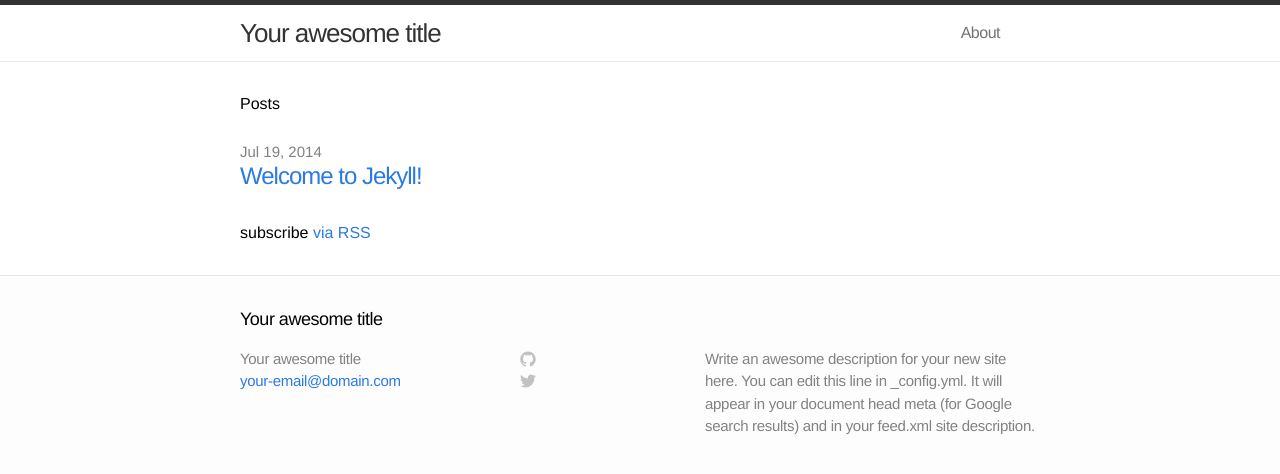
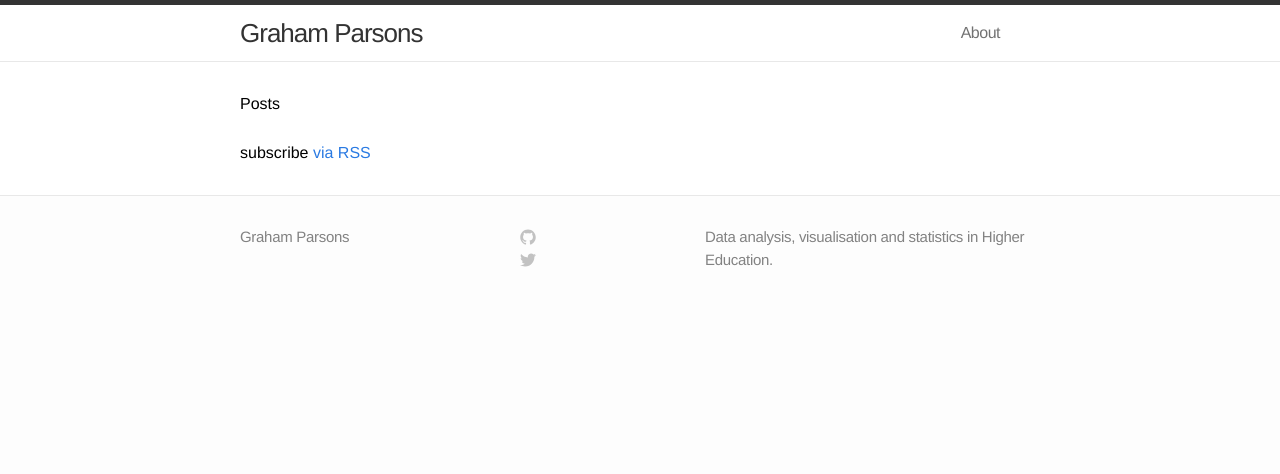
Before and after one commit to grahamrp/grahamrp.github.io, a Jekyll site: the page built from index.html, in a window 1280 px wide. Shown: the top 474 px of the page. Built offline with Jekyll 4.4.1, drawn with Linux system fonts in a browser that asks for light colours.

```diff
--- a/_config.yml
+++ b/_config.yml
@@ -1,9 +1,14 @@
 # Site settings
-title: Your awesome title
-email: your-email@domain.com
-description: "Write an awesome description for your new site here. You can edit this line in _config.yml. It will appear in your document head meta (for Google search results) and in your feed.xml site description."
+title: Graham Parsons
+email: graham@grahamrp.com
+description: "Data analysis, visualisation and statistics in Higher Education."
 baseurl: ""
-url: "http://yourdomain.com"
+url: "https://grahamrp.github.io/"
+
+# Includes an icon in the footer for each user name you enter
+footer-links:
+    github: grahamrp
+    twitter: GRPeely
 
 # Build settings
 markdown: kramdown
--- a/_includes/footer.html
+++ b/_includes/footer.html
@@ -2,19 +2,16 @@
 
   <div class="wrap">
 
-    <h2 class="footer-heading">{{ site.title }}</h2>
-
     <div class="footer-col-1 column">
       <ul>
         <li>{{ site.title }}</li>
-        <li><a href="mailto:{{ site.email }}">{{ site.email }}</a></li>
       </ul>
     </div>
 
     <div class="footer-col-2 column">
       <ul>
         <li>
-          <a href="https://github.com/{{ site.username }}">
+          <a href="https://github.com/{{ site.footer-links.github }}">
             <span class="icon github">
               <svg version="1.1" class="github-icon-svg" xmlns="http://www.w3.org/2000/svg" xmlns:xlink="http://www.w3.org/1999/xlink" x="0px" y="0px"
                  viewBox="0 0 16 16" enable-background="new 0 0 16 16" xml:space="preserve">
@@ -33,7 +30,7 @@
           </a>
         </li>
         <li>
-          <a href="https://twitter.com/{{ site.username }}">
+          <a href="https://twitter.com/{{ site.footer-links.twitter }}">
             <span class="icon twitter">
               <svg version="1.1" class="twitter-icon-svg" xmlns="http://www.w3.org/2000/svg" xmlns:xlink="http://www.w3.org/1999/xlink" x="0px" y="0px"
                  viewBox="0 0 16 16" enable-background="new 0 0 16 16" xml:space="preserve">
--- a/_posts/2014-07-19-welcome-to-jekyll.markdown
+++ /dev/null
@@ -1,24 +0,0 @@
----
-layout: post
-title:  "Welcome to Jekyll!"
-date:   2014-07-19 19:31:55
-categories: jekyll update
----
-
-You'll find this post in your `_posts` directory - edit this post and re-build (or run with the `-w` switch) to see your changes!
-To add new posts, simply add a file in the `_posts` directory that follows the convention: YYYY-MM-DD-name-of-post.ext.
-
-Jekyll also offers powerful support for code snippets:
-
-{% highlight ruby %}
-def print_hi(name)
-  puts "Hi, #{name}"
-end
-print_hi('Tom')
-#=> prints 'Hi, Tom' to STDOUT.
-{% endhighlight %}
-
-Check out the [Jekyll docs][jekyll] for more info on how to get the most out of Jekyll. File all bugs/feature requests at [Jekyll's GitHub repo][jekyll-gh].
-
-[jekyll-gh]: https://github.com/jekyll/jekyll
-[jekyll]:    http://jekyllrb.com
```
Also changed, not shown: about.md (+1 -5 lines).
